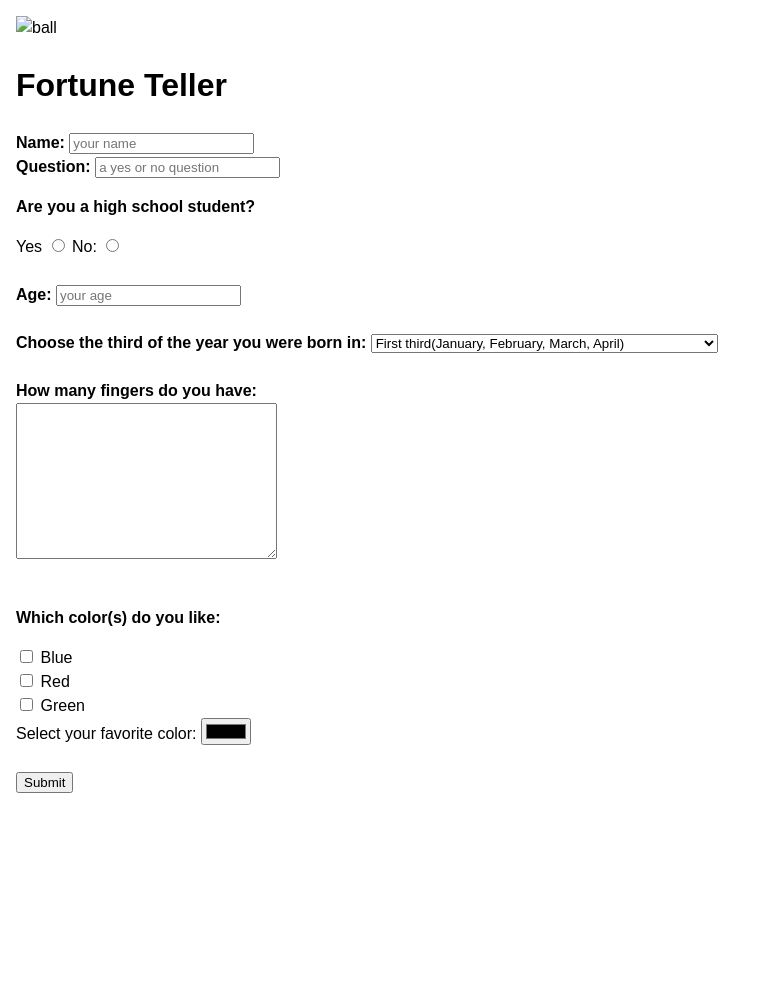
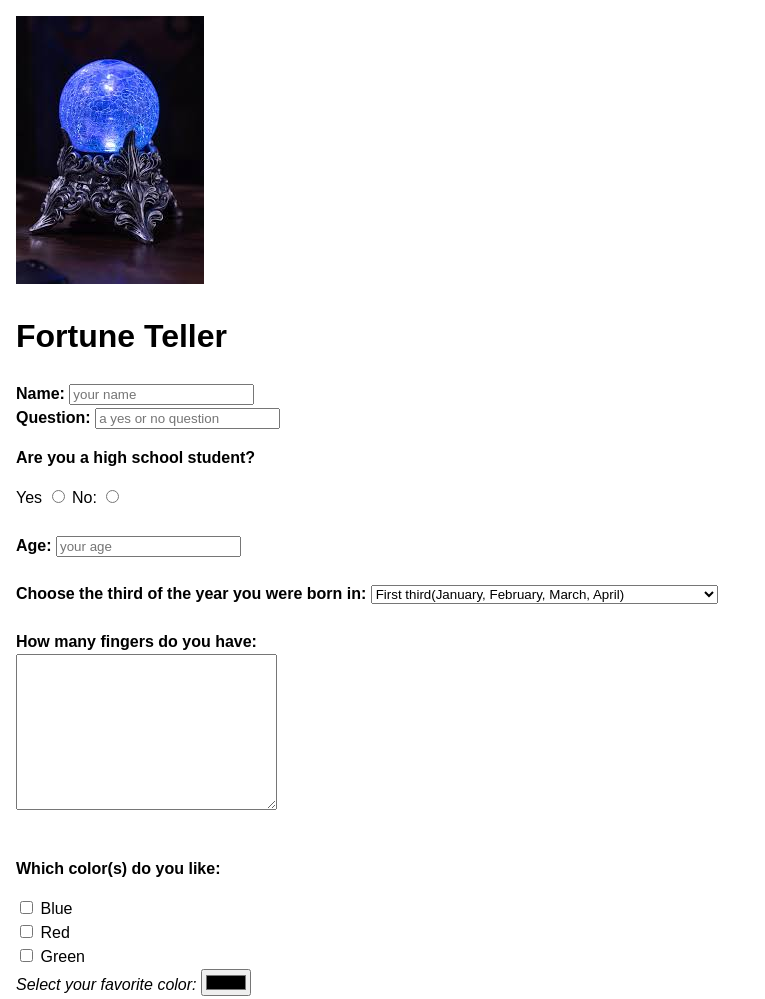
Before and after one commit to victorzhh/CapstoneTeachingFiles, a plain HTML site: page fortuneteller/index.html in a window 1280 px wide. Shown: the top 999 px of the page, without its empty margins (0-765 px from the left). Before the commit the page ends 810 px from the top, so only its background shows below. Drawn offline with Linux system fonts and the light colour scheme.

Commit message:
finally done

```diff
--- a/fortuneteller/index.html
+++ b/fortuneteller/index.html
@@ -12,15 +12,17 @@
     <link rel="stylesheet" href="style.css" />
   </head>
   <body>
-    <img src="ball.jpeg" alt="ball">
+
     <!-- this is the start of content -->
-    <h1>
+   <img src="ball.jpg" alt="ball">
+   <h1>
       Fortune Teller
     </h1>
     <form name="fortuneTeller" id="fortuneTeller" action="fortune.html">
       <b><label for="namefield">Name:</label></b>
       <input type="text" id="namefield" name="name" placeholder="your name" required>
       <br>
+
       <b><label for="questionfield">Question:</label></b>
       <input type="text" id="questionfield" name="question" placeholder="a yes or no question">
       <br>
@@ -34,6 +36,7 @@
       <b><label for="age">Age:</label></b>
         <input type="text" id="age" name="user_age" placeholder="your age" required>
         <br> <br>
+
       <b><label for="time" required>Choose the third of the year you were born in:</label></b>
         <select id="time" name="time">
           <option value="first">First third(January, February, March, April)</option>
@@ -41,10 +44,12 @@
           <option value="third">Third third(September, October, November, December)</option>
         </select>
         <br> <br>
+
       <b><label for="fingers" required>How many fingers do you have:</label></b>
       <br>
         <textarea name="fingers" rows="10" cols="30"></textarea>
       <br> <br>
+
       <p><b>Which color(s) do you like:</b></p>
         <input type="checkbox" id="colors1" name="colors1" value="blue"></input>
         <label for="colors1">Blue</label><br>
@@ -53,7 +58,7 @@
         <input type="checkbox" id="colors3" name="colors3" value="green"></input>
         <label for="colors3">Green</label><br>
 
-        <label for="favoritecolor"> Select your favorite color:</label>
+      <em><label for="favoritecolor"> Select your favorite color:</label></em>
         <input type="color" id="favoritecolor" name="favoritecolor">
         <br> <br>
 
```
Also changed, not shown: fortuneteller/ball.jpg (renamed from ball.jpg).
